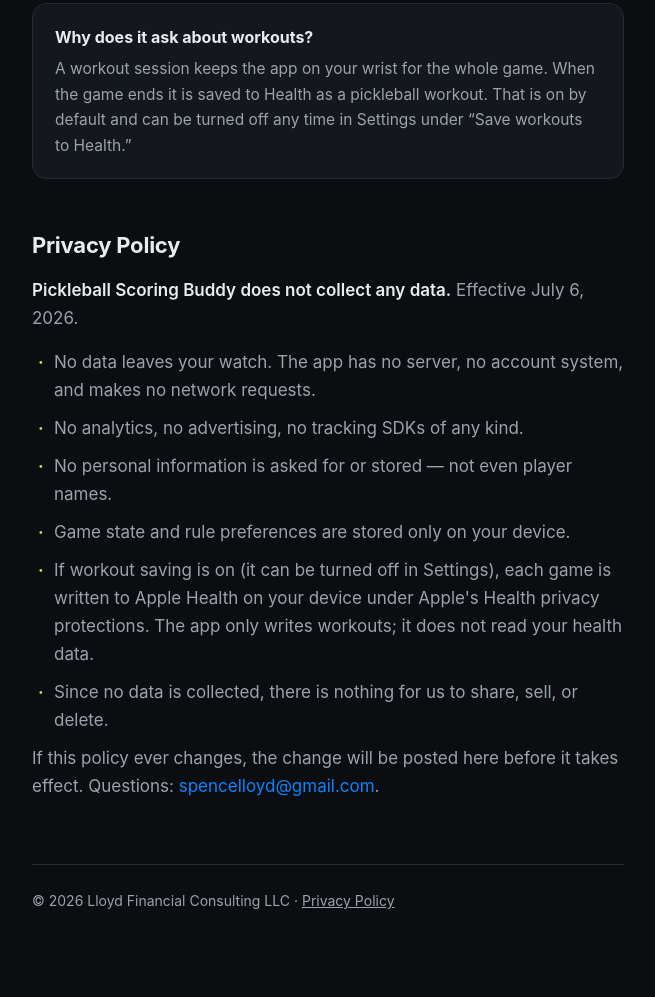
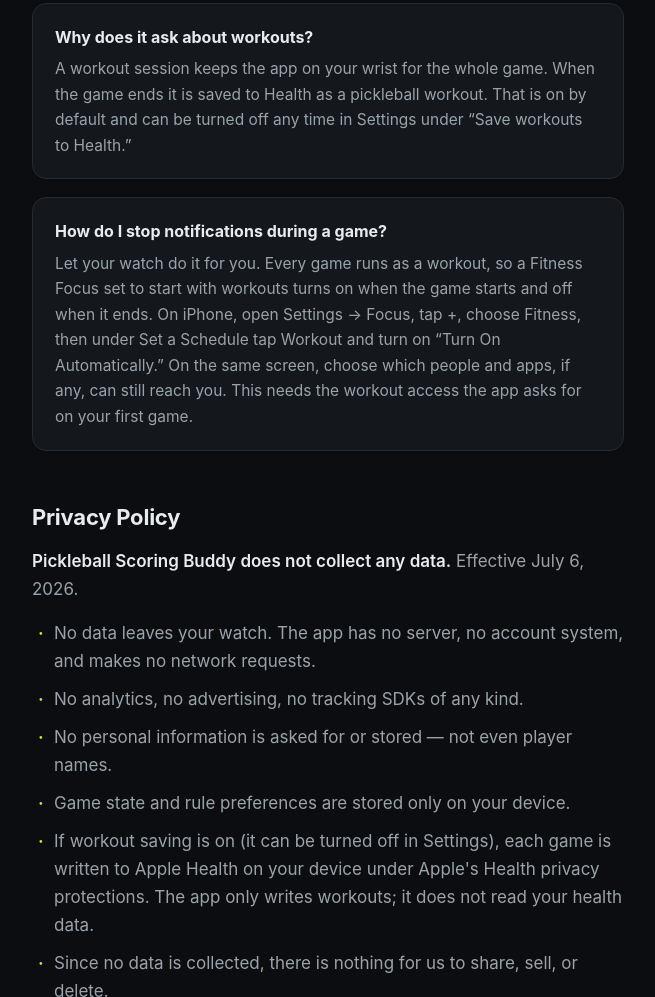
Before and after one commit to spencelloyd/scoring-buddy-support, a plain HTML site: page index.html in a window 1280 px wide. Shown: the part 1026-2023 px from the top of the page, without its empty margins (312-967 px from the left). Drawn offline with Linux system fonts and the light colour scheme.

Commit message:
Add FAQ: how to stop notifications during a game
A Fitness Focus set to turn on with workouts covers each game, since
every game runs as a workout. Verified on-wrist: it turns on when a
Scoring Buddy game starts and off when the game ends.

Co-Authored-By: Claude Opus 5.5 <noreply@anthropic.com>

```diff
--- a/index.html
+++ b/index.html
@@ -82,6 +82,14 @@
     saved to Health as a pickleball workout. That is on by default and can be turned off any time in
     Settings under &ldquo;Save workouts to Health.&rdquo;</p>
   </div>
+  <div class="card">
+    <h3>How do I stop notifications during a game?</h3>
+    <p>Let your watch do it for you. Every game runs as a workout, so a Fitness Focus set to start
+    with workouts turns on when the game starts and off when it ends. On iPhone, open
+    Settings &rarr; Focus, tap +, choose Fitness, then under Set a Schedule tap Workout and turn on
+    &ldquo;Turn On Automatically.&rdquo; On the same screen, choose which people and apps, if any, can
+    still reach you. This needs the workout access the app asks for on your first game.</p>
+  </div>
 
   <h2 id="privacy">Privacy Policy</h2>
   <p><strong>Pickleball Scoring Buddy does not collect any data.</strong> Effective July 6, 2026.</p>
```
